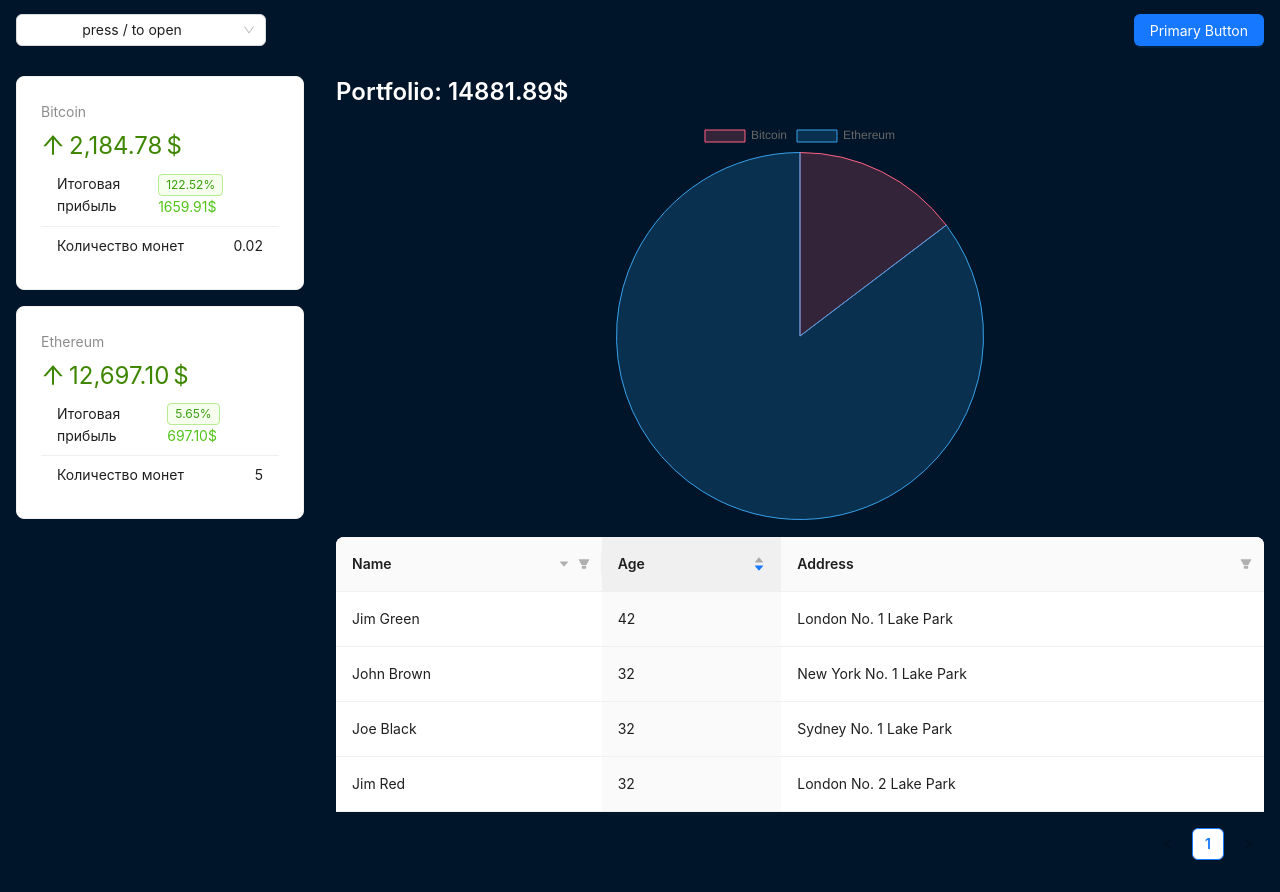
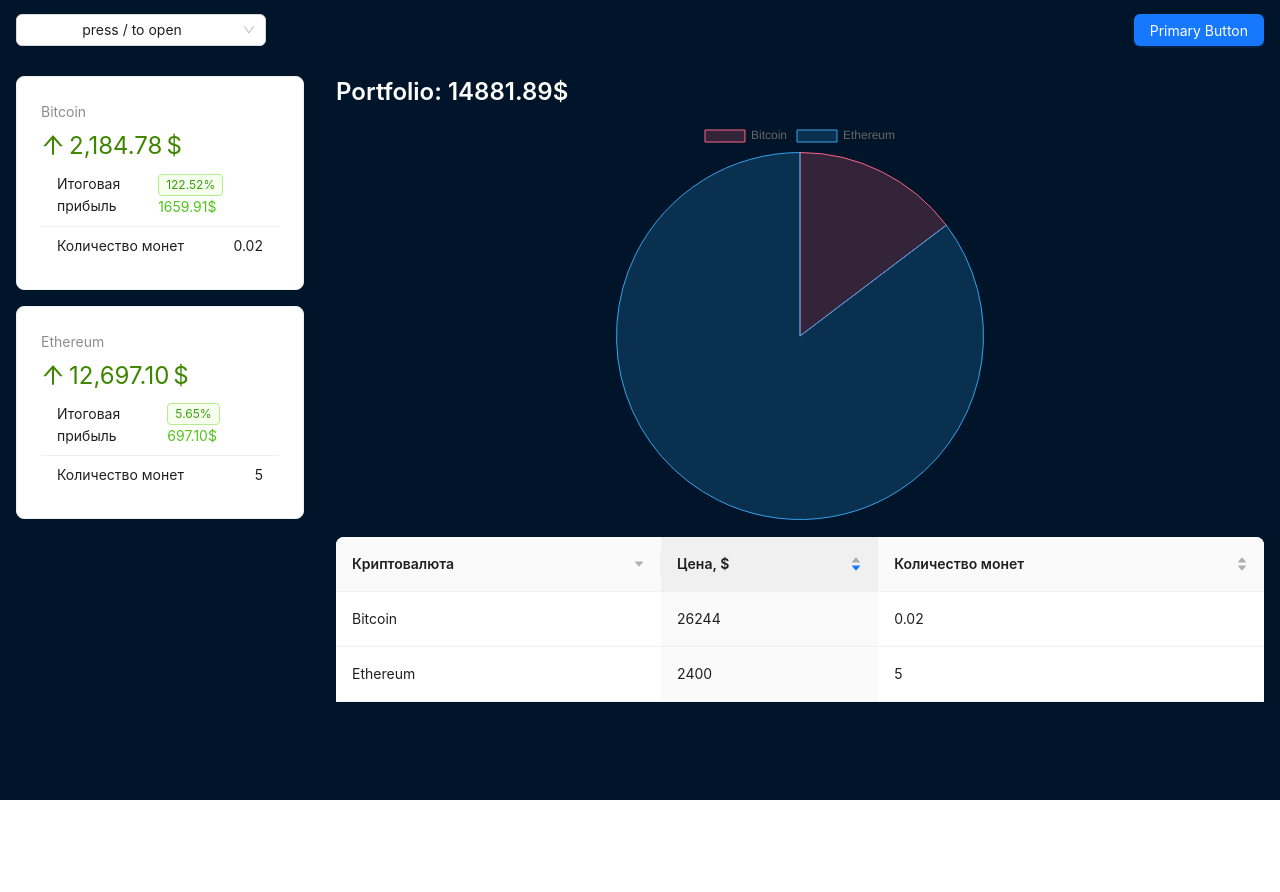
Before and after one commit to 00DemiX00/crypto-app, a React (Vite) app: page / in a window 1280 px wide. After the commit the page ends 800 px from the top, so only its background shows below. Built offline with nearby package versions, Linux system fonts and the light colour scheme.

Commit message:
fix: таблица отображает корректные данные

```diff
--- a/src/components/AsstesTable.jsx
+++ b/src/components/AsstesTable.jsx
@@ -3,98 +3,38 @@
 
 const columns = [
   {
-    title: 'Name',
+    title: 'Криптовалюта',
     dataIndex: 'name',
     showSorterTooltip: { target: 'full-header' },
-    filters: [
-      {
-        text: 'Joe',
-        value: 'Joe',
-      },
-      {
-        text: 'Jim',
-        value: 'Jim',
-      },
-      {
-        text: 'Submenu',
-        value: 'Submenu',
-        children: [
-          {
-            text: 'Green',
-            value: 'Green',
-          },
-          {
-            text: 'Black',
-            value: 'Black',
-          },
-        ],
-      },
-    ],
-
-    onFilter: (value, record) => record.name.indexOf(value) === 0,
     sorter: (a, b) => a.name.length - b.name.length,
     sortDirections: ['descend'],
   },
   {
-    title: 'Age',
-    dataIndex: 'age',
+    title: 'Цена, $',
+    dataIndex: 'price',
     defaultSortOrder: 'descend',
-    sorter: (a, b) => a.age - b.age,
+    sorter: (a, b) => a.price - b.price,
   },
   {
-    title: 'Address',
-    dataIndex: 'address',
-    filters: [
-      {
-        text: 'London',
-        value: 'London',
-      },
-      {
-        text: 'New York',
-        value: 'New York',
-      },
-    ],
-    onFilter: (value, record) => record.address.indexOf(value) === 0,
-  },
-];
-const data = [
-  {
-    key: '1',
-    name: 'John Brown',
-    age: 32,
-    address: 'New York No. 1 Lake Park',
-  },
-  {
-    key: '2',
-    name: 'Jim Green',
-    age: 42,
-    address: 'London No. 1 Lake Park',
-  },
-  {
-    key: '3',
-    name: 'Joe Black',
-    age: 32,
-    address: 'Sydney No. 1 Lake Park',
-  },
-  {
-    key: '4',
-    name: 'Jim Red',
-    age: 32,
-    address: 'London No. 2 Lake Park',
+    title: 'Количество монет',
+    dataIndex: 'amount',
+    sorter: (a, b) => a.amount - b.amount,
   },
 ];
 
 export default function AssetsTable() {
-    useCrypto()
-
-    const onChange = (pagination, filters, sorter, extra) => {
-        console.log('params', pagination, filters, sorter, extra);
-    };
+    const {assets} = useCrypto()
+    const data = assets.map((a) => ({
+        key: a.id,
+        name: a.name,
+        price: a.price,
+        amount: a.amount,
+    }))
     return (
         <Table
             columns={columns}
             dataSource={data}
-            onChange={onChange}>
+            pagination={false}>
         </Table>
     )
 }
```
